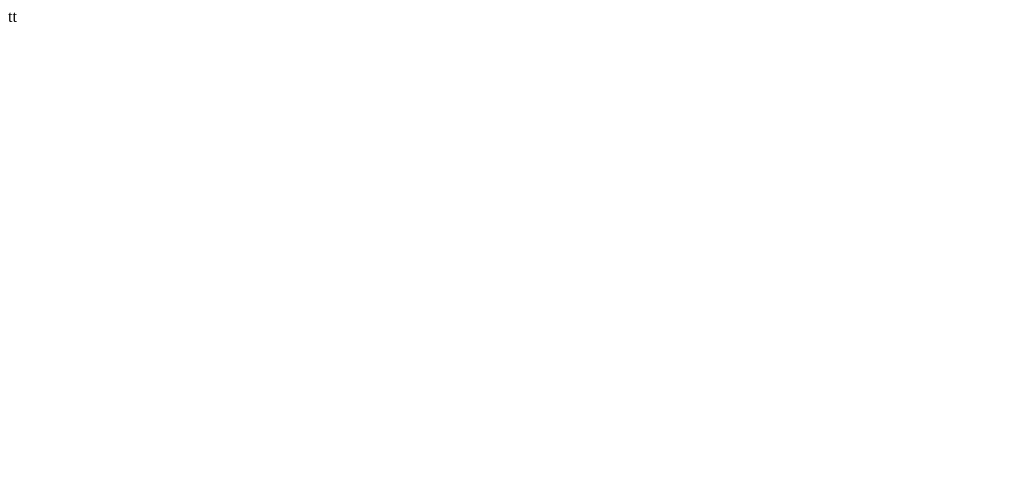
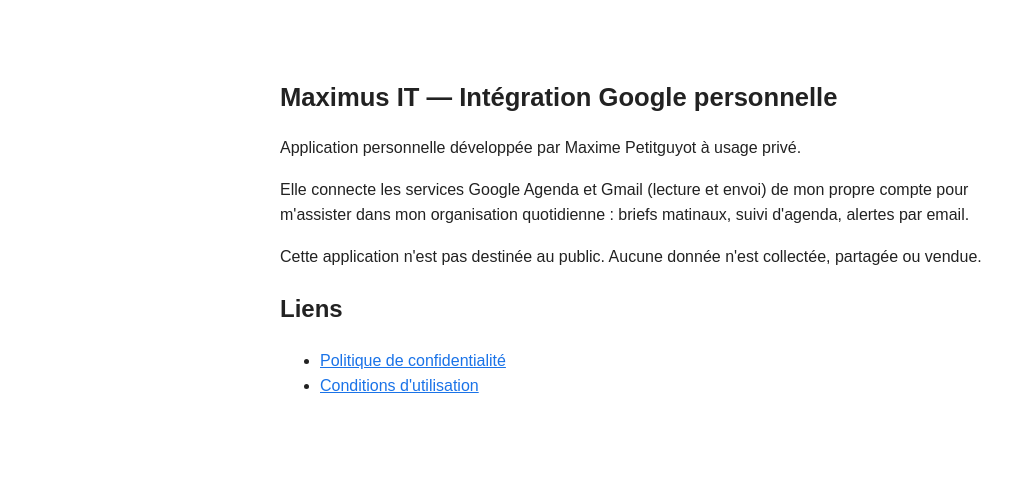
Before and after one commit to Maximus-IT/Maximus-IT.github.io, a plain HTML site: page index.html in a window 1280 px wide. Shown: the whole page, without its empty margins (0-1035 px from the left). Drawn offline with Linux system fonts and the light colour scheme.

Commit message:
Create index.html with application details
Added HTML structure and content for the application.

```diff
--- a/index.html
+++ b/index.html
@@ -1 +1,23 @@
-tt
+<!DOCTYPE html>
+<html lang="fr">
+<head>
+<meta charset="UTF-8">
+<meta name="viewport" content="width=device-width, initial-scale=1.0">
+<title>Maximus IT — Intégration Google personnelle</title>
+<style>
+ body{font-family:sans-serif;max-width:720px;margin:40px auto;padding:20px;line-height:1.6;color:#222}
+ h1{font-size:1.6em} a{color:#1a73e8}
+</style>
+</head>
+<body>
+<h1>Maximus IT — Intégration Google personnelle</h1>
+<p>Application personnelle développée par Maxime Petitguyot à usage privé.</p>
+<p>Elle connecte les services Google Agenda et Gmail (lecture et envoi) de mon propre compte pour m'assister dans mon organisation quotidienne : briefs matinaux, suivi d'agenda, alertes par email.</p>
+<p>Cette application n'est pas destinée au public. Aucune donnée n'est collectée, partagée ou vendue.</p>
+<h2>Liens</h2>
+<ul>
+<li><a href="/privacy.html">Politique de confidentialité</a></li>
+<li><a href="/terms.html">Conditions d'utilisation</a></li>
+</ul>
+</body>
+</html>
```
